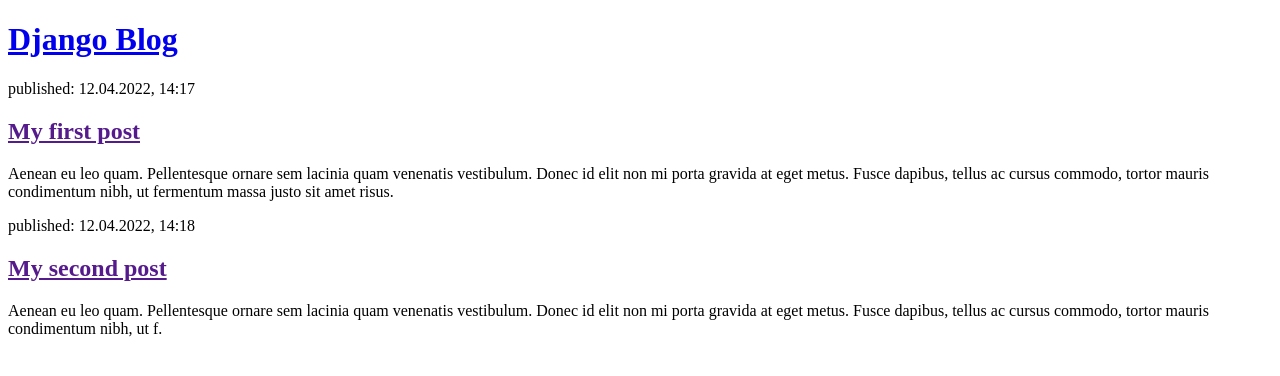
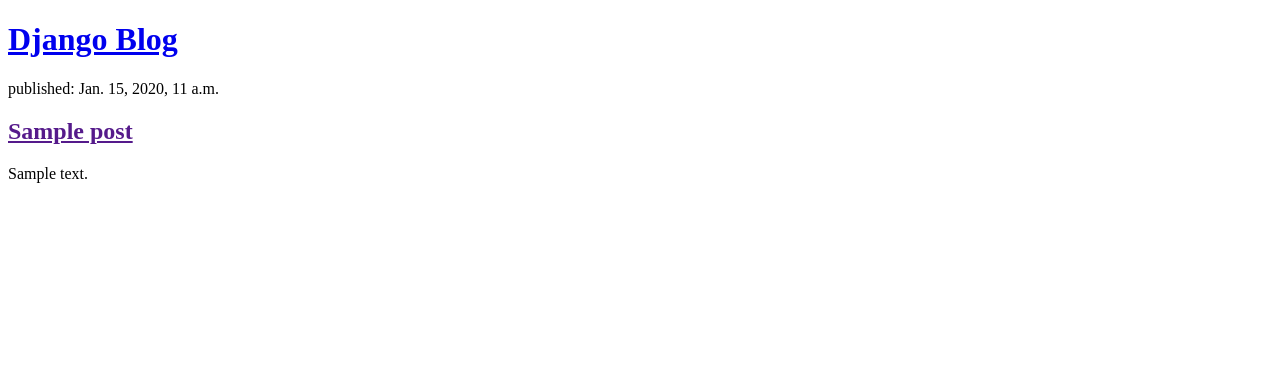
Before and after one commit to ZekNe/django-blog-test, a Django app: page / in a window 1280 px wide. Shown: the top 376 px of the page. Run offline with Django 4.2, Linux system fonts and the light colour scheme; tables that the repository leaves empty hold one stand-in row (values such as "Sample post").

Commit message:
Modified templated to display posts from database.

```diff
--- a/blog/templates/blog/post_list.html
+++ b/blog/templates/blog/post_list.html
@@ -1,23 +1,23 @@
 <!DOCTYPE html>
 <html>
+
 <head>
     <title>Django blog</title>
 </head>
+
 <body>
     <header>
         <h1><a href="/">Django Blog</a></h1>
     </header>
 
+    {% for post in posts %}
         <article>
-            <time>published: 12.04.2022, 14:17</time>
-            <h2><a href="">My first post</a></h2>
-            <p>Aenean eu leo quam. Pellentesque ornare sem lacinia quam venenatis vestibulum. Donec id elit non mi porta gravida at eget metus. Fusce dapibus, tellus ac cursus commodo, tortor mauris condimentum nibh, ut fermentum massa justo sit amet risus.</p>
+            <time>published: {{ post.published_date}}</time>
+            <h2><a href="">{{ post.title }}</a></h2>
+            <p>{{ post.text|linebreaksbr }}</p>
         </article>
+    {% endfor %}
 
-        <article>
-            <time>published: 12.04.2022, 14:18</time>
-            <h2><a href="">My second post</a></h2>
-            <p>Aenean eu leo quam. Pellentesque ornare sem lacinia quam venenatis vestibulum. Donec id elit non mi porta gravida at eget metus. Fusce dapibus, tellus ac cursus commodo, tortor mauris condimentum nibh, ut f.</p>
-        </article>
 </body>
+
 </html>
--- a/blog/views.py
+++ b/blog/views.py
@@ -1,4 +1,7 @@
 from django.shortcuts import render
+from django.utils import timezone
+from .models import Post
 
 def post_list(request):
-    return render(request, 'blog/post_list.html', {})
+    posts = Post.objects.filter(published_date__lte=timezone.now()).order_by('published_date')
+    return render(request, 'blog/post_list.html', {'posts': posts})
```
Lines whose indentation alone changed are shown as unchanged.
